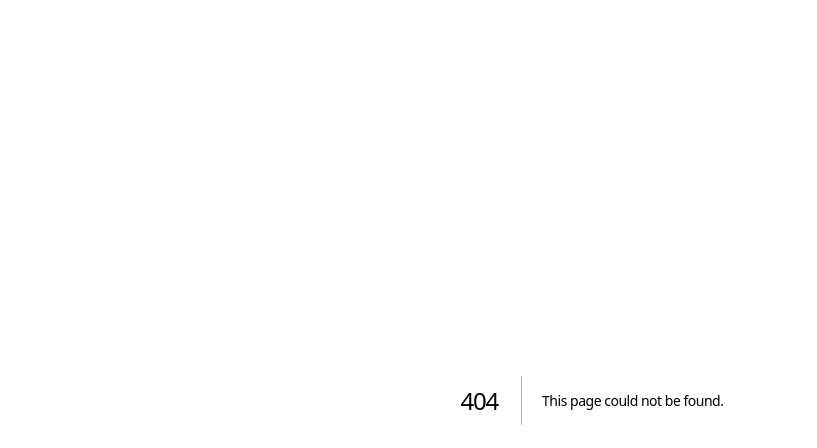
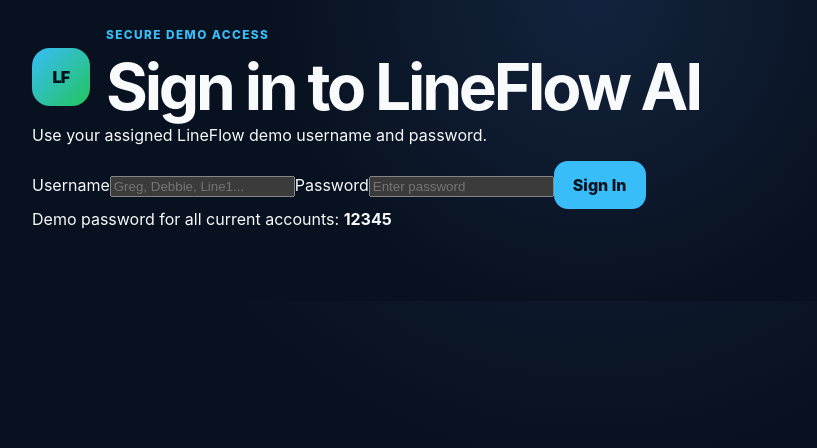
Before and after one commit to GregLivin/lineflow-ai, a Next.js app: page /login in a window 1280 px wide. Before the commit this address had no page. Shown: the top 448 px of the page, without its empty margins (48-865 px from the left). Built offline with nearby package versions, Linux system fonts and the light colour scheme.

Commit message:
Add demo login for LineFlow users

```diff
--- /dev/null
+++ b/app/login/page.tsx
@@ -0,0 +1,81 @@
+'use client';
+
+import { FormEvent, useState } from 'react';
+import { useRouter } from 'next/navigation';
+
+const demoUsers: Record<string, { name: string; role: string }> = {
+  greg: { name: 'Greg', role: 'Boom Material Handler / Combi Lift' },
+  tristen: { name: 'Tristen', role: 'Hood Material Handler / Forklift' },
+  debbie: { name: 'Debbie', role: 'Planner / System Administrator' },
+  tammy: { name: 'Tammy', role: 'Supervisor / System Administrator' },
+  chance: { name: 'Chance', role: 'Supervisor / System Administrator' },
+  line1: { name: 'Line 1', role: 'Assembly Line User' },
+  line2: { name: 'Line 2', role: 'Assembly Line User' },
+  line3: { name: 'Line 3', role: 'Assembly Line User' },
+  line4: { name: 'Line 4', role: 'Assembly Line User' },
+};
+
+export default function LoginPage() {
+  const router = useRouter();
+  const [username, setUsername] = useState('');
+  const [password, setPassword] = useState('');
+  const [error, setError] = useState('');
+
+  function handleSubmit(event: FormEvent<HTMLFormElement>) {
+    event.preventDefault();
+    const key = username.trim().toLowerCase().replace(/\s+/g, '');
+    const user = demoUsers[key];
+
+    if (!user || password !== '12345') {
+      setError('Invalid username or password.');
+      return;
+    }
+
+    localStorage.setItem('lineflowUser', JSON.stringify({ ...user, username: key }));
+    router.push('/dashboard');
+  }
+
+  return (
+    <main className="shell authShell">
+      <section className="authCard">
+        <div className="brandRow">
+          <div className="logoMark">LF</div>
+          <div>
+            <p className="eyebrow">Secure Demo Access</p>
+            <h1 className="authTitle">Sign in to LineFlow AI</h1>
+          </div>
+        </div>
+
+        <p className="authCopy">Use your assigned LineFlow demo username and password.</p>
+
+        <form className="loginForm" onSubmit={handleSubmit}>
+          <label>
+            Username
+            <input
+              autoComplete="username"
+              value={username}
+              onChange={(event) => setUsername(event.target.value)}
+              placeholder="Greg, Debbie, Line1..."
+            />
+          </label>
+
+          <label>
+            Password
+            <input
+              type="password"
+              autoComplete="current-password"
+              value={password}
+              onChange={(event) => setPassword(event.target.value)}
+              placeholder="Enter password"
+            />
+          </label>
+
+          {error ? <p className="formError">{error}</p> : null}
+          <button className="primaryButton fullButton" type="submit">Sign In</button>
+        </form>
+
+        <p className="demoNote">Demo password for all current accounts: <strong>12345</strong></p>
+      </section>
+    </main>
+  );
+}
```
